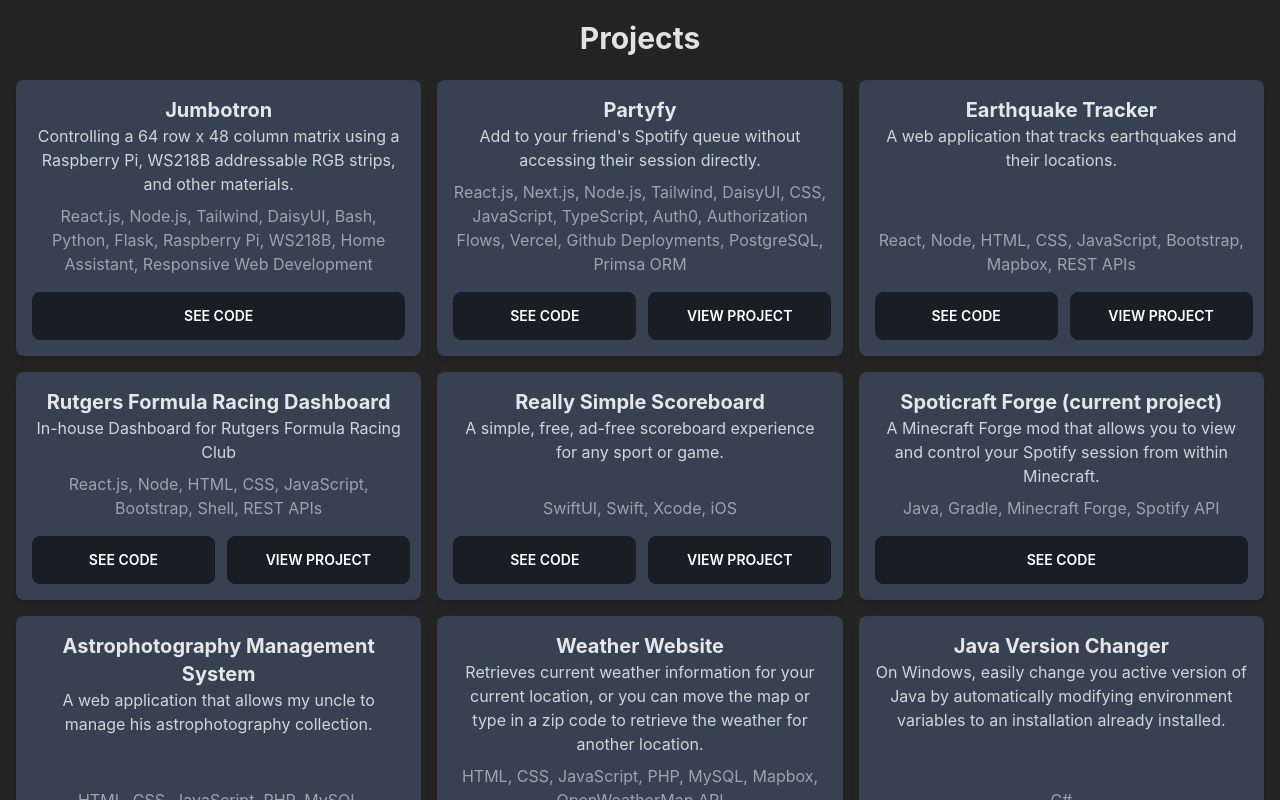
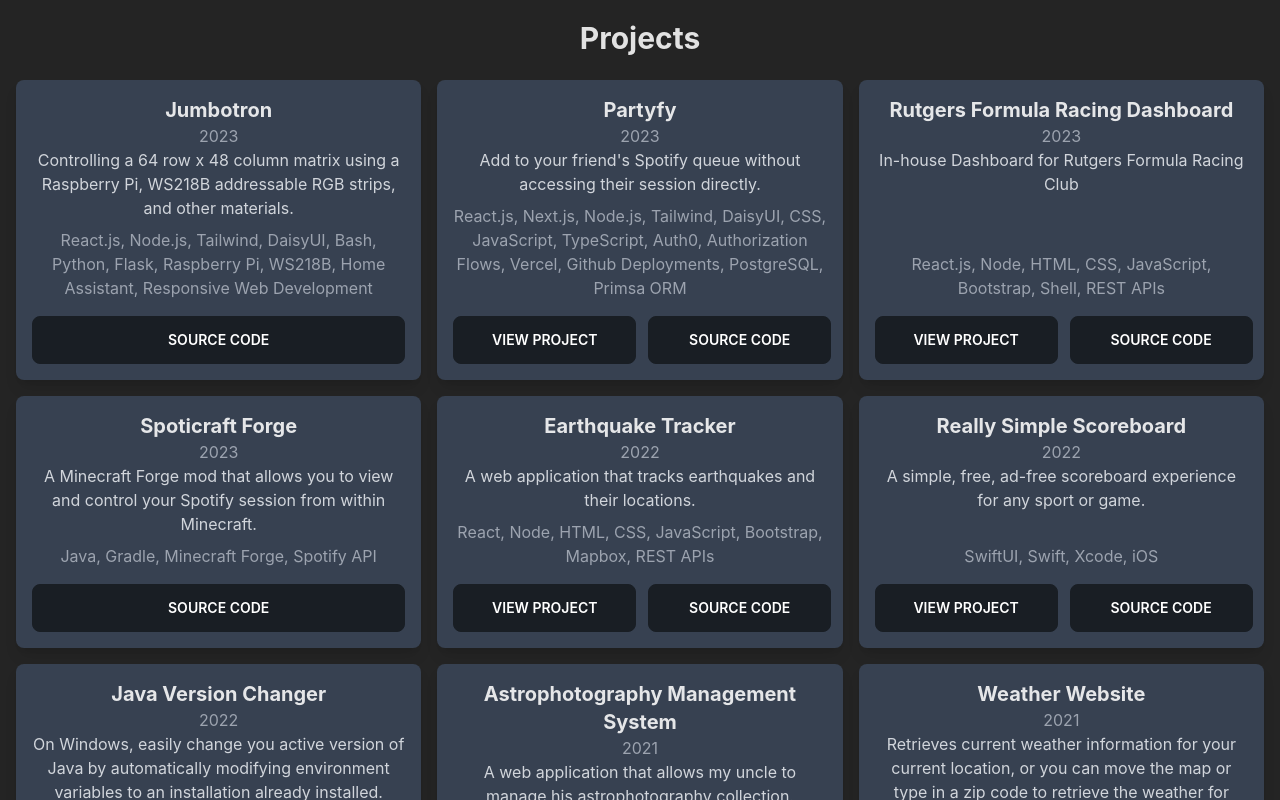
Before and after one commit to mv5903/website, a Svelte app in the folder website/: page / in a window 1280 px wide. Shown: the part 1900-2700 px from the top of the page. Built offline with nearby package versions, Linux system fonts and the light colour scheme.

Commit message:
fix jsons and add year

```diff
--- a/website/src/App.svelte
+++ b/website/src/App.svelte
@@ -86,17 +86,18 @@
       {#each projects as project}
         <div class="bg-gray-700 shadow-lg rounded-lg p-4 flex flex-col">
           <h4 class="text-xl font-bold">{project.subheading}</h4>
+          <p class="text-md text-gray-400">{project.year}</p>
           <p class="text-gray-300 flex-grow">{project.content}</p>
           {#if project.tech}
             <p class="text-gray-400 mt-2">{project.tech}</p>
           {/if}
           {#if project.github && project.website}
           <div class="flex justify-between gap-3">
-            <a href={project.github} target="_blank" class="btn bg-[#191e24] hover:bg-[#15191e] hover:border-[#15191e] border-[#191e24] w-[49%] text-white hover:text-white mt-4">See Code</a>
-            <a href={project.website} target="_blank" class="btn bg-[#191e24] hover:bg-[#15191e] hover:border-[#15191e] border-[#191e24] w-[49%] text-white hover:text-white mt-4">View Project</a>
+        <a href={project.website} target="_blank" class="btn bg-[#191e24] hover:bg-[#15191e] hover:border-[#15191e] border-[#191e24] w-[49%] text-white hover:text-white mt-4">View Project</a>
+            <a href={project.github} target="_blank" class="btn bg-[#191e24] hover:bg-[#15191e] hover:border-[#15191e] border-[#191e24] w-[49%] text-white hover:text-white mt-4">Source Code</a>
           </div>
           {:else if (project.github && !project.website) || (!project.github && project.website)}
-            <a href={project.github ?? project.website} target="_blank" class="btn bg-[#191e24] hover:bg-[#15191e] hover:border-[#15191e] border-[#191e24] text-white hover:text-white mt-4">{project.github ? "See Code" : "View Project"}</a>
+            <a href={project.github ?? project.website} target="_blank" class="btn bg-[#191e24] hover:bg-[#15191e] hover:border-[#15191e] border-[#191e24] text-white hover:text-white mt-4">{project.github ? "Source Code" : "View Project"}</a>
           {/if}
         </div>
       {/each}
--- a/website/src/assets/projects.js
+++ b/website/src/assets/projects.js
@@ -1,76 +1,88 @@
 export const projects = [
     {
         subheading: "Jumbotron",
+        year: "2023",
         content: "Controlling a 64 row x 48 column matrix using a Raspberry Pi, WS218B addressable RGB strips, and other materials.",
         tech: "React.js, Node.js, Tailwind, DaisyUI, Bash, Python, Flask, Raspberry Pi, WS218B, Home Assistant, Responsive Web Development",
         github: "https://github.com/mv5903/jumbotron"
     },
     {
         subheading: "Partyfy",
+        year: "2023",
         content: "Add to your friend's Spotify queue without accessing their session directly.",
         tech: "React.js, Next.js, Node.js, Tailwind, DaisyUI, CSS, JavaScript, TypeScript, Auth0, Authorization Flows, Vercel, Github Deployments, PostgreSQL, Primsa ORM",
         github: "https://github.com/mv5903/partyfy",
         website: "https://partyfy.mattvandenberg.com/"
     },
     {
+        subheading: "Rutgers Formula Racing Dashboard",
+        year: "2023",
+        content: "In-house Dashboard for Rutgers Formula Racing Club",
+        tech: "React.js, Node, HTML, CSS, JavaScript, Bootstrap, Shell, REST APIs",
+        github: "https://github.com/mv5903/rfr-dashboard",
+        website: "https://react-tutorial-f7ffc.firebaseapp.com/"
+    },
+    {
+        subheading: "Spoticraft Forge",
+        year: "2023",
+        content: "A Minecraft Forge mod that allows you to view and control your Spotify session from within Minecraft.",
+        tech: "Java, Gradle, Minecraft Forge, Spotify API",
+        github: "https://github.com/mv5903/spoticraft"
+    },
+    {
         subheading: "Earthquake Tracker",
+        year: "2022",
         content: "A web application that tracks earthquakes and their locations.",
         tech: "React, Node, HTML, CSS, JavaScript, Bootstrap, Mapbox, REST APIs",
         github: "https://github.com/mv5903/earthquake-tracker",
         website: "https://mattvandenberg.com/earthquakes"
     },
     {
-        subheading: "Rutgers Formula Racing Dashboard",
-        content: "In-house Dashboard for Rutgers Formula Racing Club",
-        tech: "React.js, Node, HTML, CSS, JavaScript, Bootstrap, Shell, REST APIs",
-        github: "https://github.com/mv5903/rfr-dashboard",
-        website: "https://react-tutorial-f7ffc.firebaseapp.com/"
-    },
-    {
         subheading: "Really Simple Scoreboard",
+        year: "2022",
         content: "A simple, free, ad-free scoreboard experience for any sport or game.",
         tech: "SwiftUI, Swift, Xcode, iOS",
         github: "https://github.com/mv5903/swift-projects/tree/main/Really%20Simple%20Series",
         website: "https://apps.apple.com/us/app/really-simple-scoreboard/id1593322410"
     },
     {
-        subheading: "Spoticraft Forge (current project)",
-        content: "A Minecraft Forge mod that allows you to view and control your Spotify session from within Minecraft.",
-        tech: "Java, Gradle, Minecraft Forge, Spotify API",
-        github: "https://github.com/mv5903/spoticraft"
+        subheading: "Java Version Changer",
+        year: "2022",
+        content: "On Windows, easily change you active version of Java by automatically modifying environment variables to an installation already installed.",
+        tech: "C#",
+        github: "https://github.com/mv5903/Java-Version-Changer"
     },
     {
         subheading: "Astrophotography Management System",
+        year: "2021",
         content: "A web application that allows my uncle to manage his astrophotography collection.",
         tech: "HTML, CSS, JavaScript, PHP, MySQL",
         website: "https://alan-rock.com/"
     },
     {
         subheading: "Weather Website",
+        year: "2021",
         content: "Retrieves current weather information for your current location, or you can move the map or type in a zip code to retrieve the weather for another location.",
         tech: "HTML, CSS, JavaScript, PHP, MySQL, Mapbox, OpenWeatherMap API",
         website: "https://www.mattvandenberg.com/weather.php"
     },
     {
-        subheading: "Java Version Changer",
-        content: "On Windows, easily change you active version of Java by automatically modifying environment variables to an installation already installed.",
-        tech: "C#",
-        github: "https://github.com/mv5903/Java-Version-Changer"
-    },
-    {
         subheading: "Windows 10 Icon Changer",
+        year: "2021",
         content: "An application which allows a user to edit the icons displayed when pinning an app to the start menu.",
         tech: "C#",
         github: "https://github.com/mv5903/icon-changer"
     },
     {
         subheading: "Java Game for AP Calculus BC",
+        year: "2021",
         content: "A level-style game intended to teach and practice derivatives.",
         tech: "Java with Swing",
         website: "https://www.mattvandenberg.com/bcproject.html"
     },
     {
         subheading: "Simple Browser Games",
+        year: "2021",
         content: "Basic browser games including Snake, TicTacToe, and Connect Four.",
         tech: "HTML, CSS, JavaScript",
         website: "https://www.mattvandenberg.com/games.html"
```
